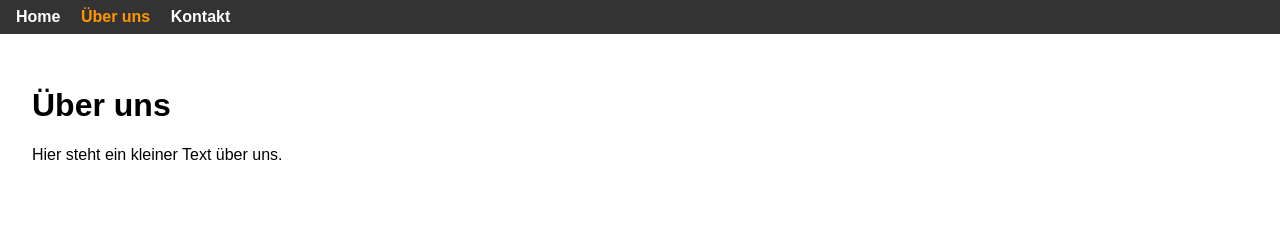
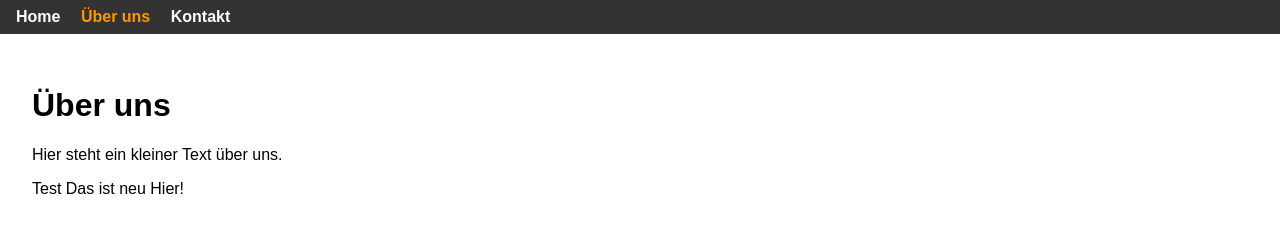
Before and after one commit to SimonTheDevloper/TestPWAWorkBox, a website: page html/about.html in a window 1280 px wide. Drawn offline with Linux system fonts and the light colour scheme.

Commit message:
änderung test

```diff
--- a/html/about.html
+++ b/html/about.html
@@ -17,6 +17,7 @@
     <main>
         <h1>Über uns</h1>
         <p>Hier steht ein kleiner Text über uns.</p>
+        <p>Test Das ist neu Hier!</p>
     </main>
 </body>
 
```
Also changed, not shown: html/contact.html (+1 -0 lines), index.html (+1 -0 lines).
